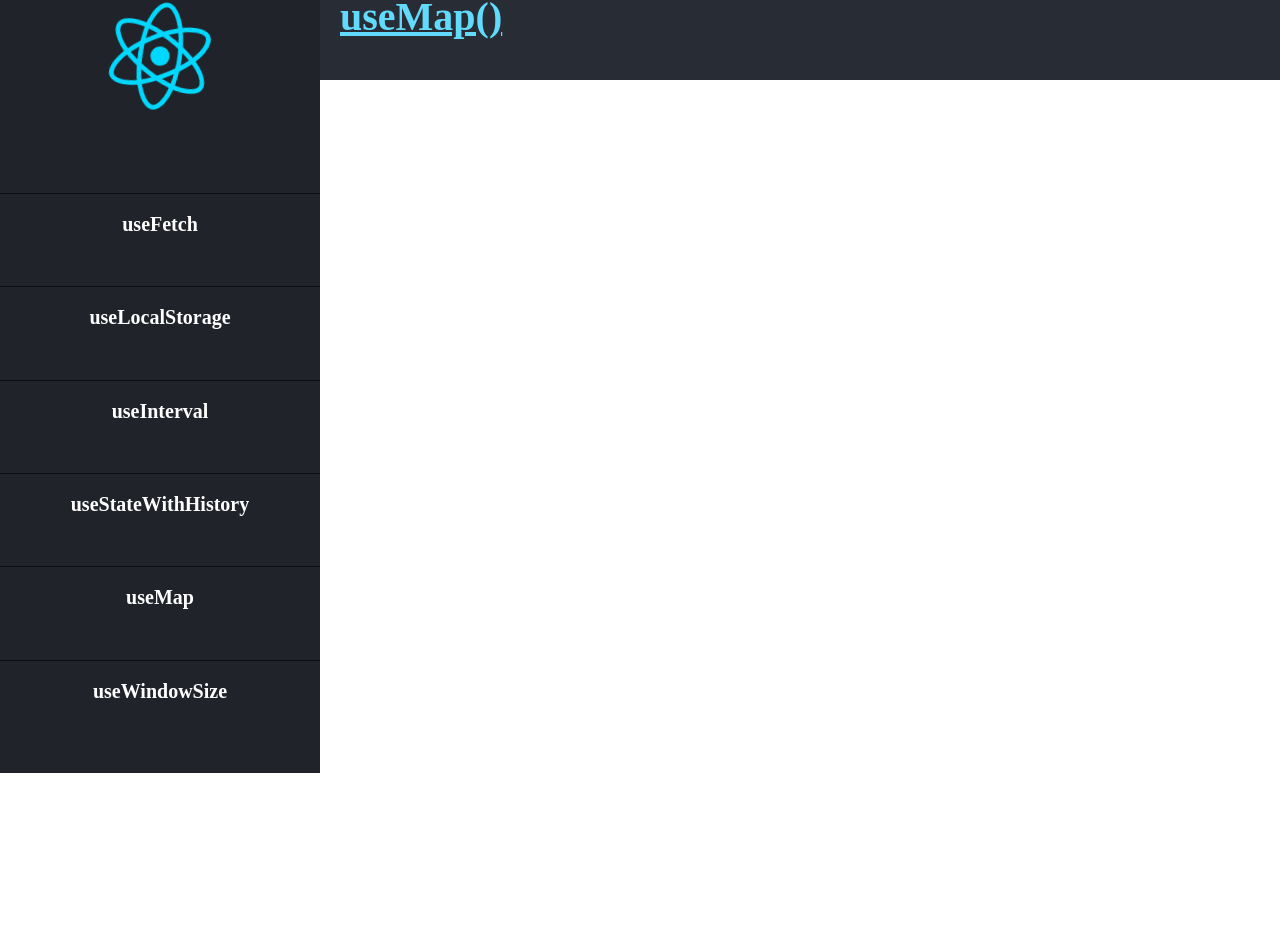
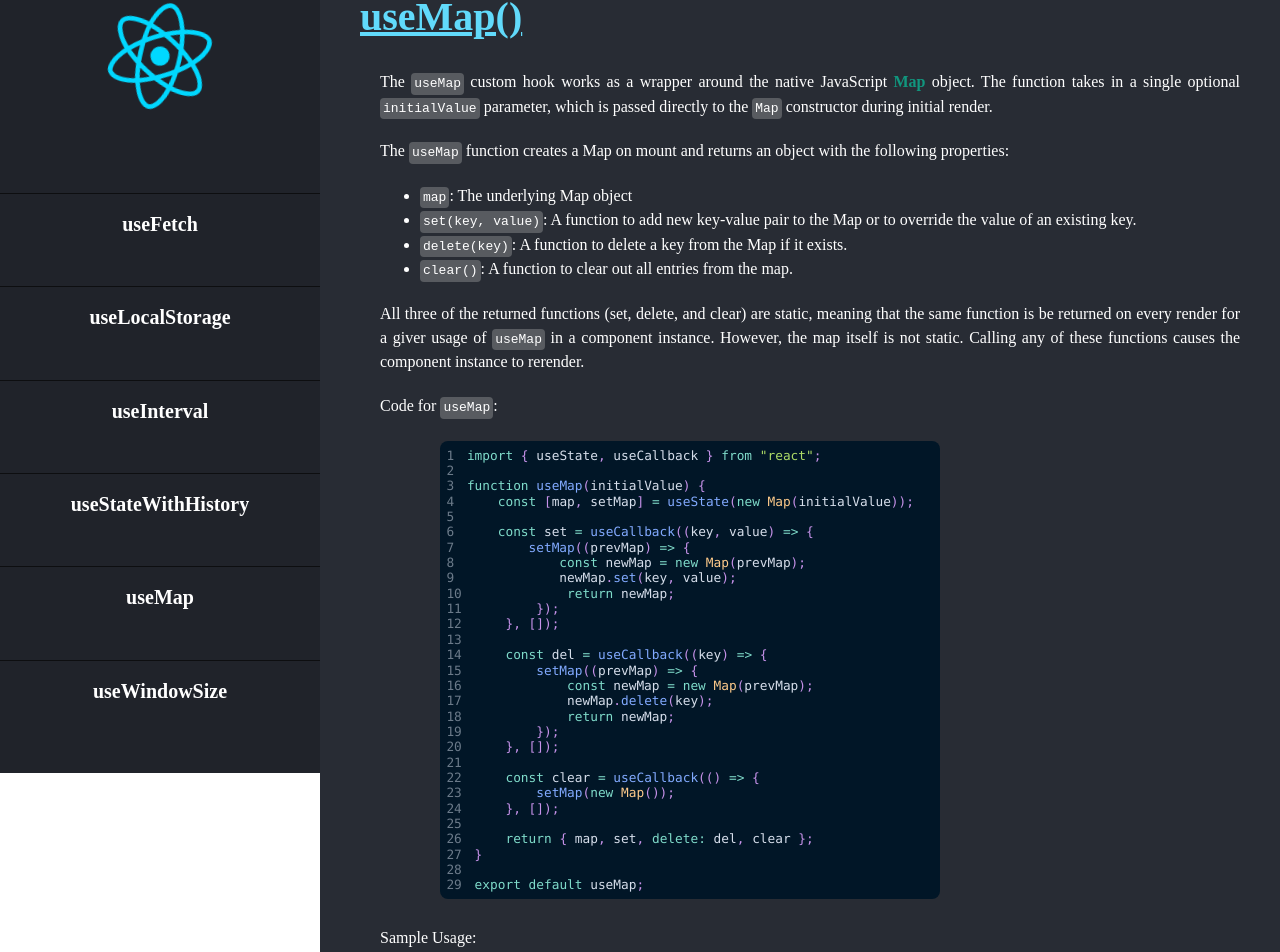
Before and after one commit to Milind452/react-custom-hooks, a React (Vite) app: page /useMap in a window 1280 px wide. Shown: the part 27-979 px from the top of the page. Before the commit the page ends 800 px from the top, so only its background shows below. Built offline with nearby package versions, Linux system fonts and the light colour scheme.

Commit message:
Add content for useMap

```diff
--- a/src/Components/UseMap.jsx
+++ b/src/Components/UseMap.jsx
@@ -1,3 +1,198 @@
+import "../prism.css";
+import "./hookStyles.css";
+import Highlight, { defaultProps } from "prism-react-renderer";
+import theme from "prism-react-renderer/themes/nightOwl";
+
 export default function UseMap() {
-    return <h2>useMap()</h2>;
+    const hookCode = `
+import { useState, useCallback } from "react";
+
+function useMap(initialValue) {
+    const [map, setMap] = useState(new Map(initialValue));
+
+    const set = useCallback((key, value) => {
+        setMap((prevMap) => {
+            const newMap = new Map(prevMap);
+            newMap.set(key, value);
+            return newMap;
+        });
+    }, []);
+
+    const del = useCallback((key) => {
+        setMap((prevMap) => {
+            const newMap = new Map(prevMap);
+            newMap.delete(key);
+            return newMap;
+        });
+    }, []);
+
+    const clear = useCallback(() => {
+        setMap(new Map());
+    }, []);
+
+    return { map, set, delete: del, clear };
 }
+
+export default useMap;
+    `.trim();
+
+    const hookSampleCode = `
+const {map, set, delete: del, clear} = useMap([
+    ['test', 123],
+    [456, 'hello world'],
+]);
+
+console.log(map.get('test')); // 123
+console.log(map.get(456)); // 'hello world'
+
+set(789, true);
+
+// After rerender:
+console.log(map.get('test')); // 123
+console.log(map.get(456)); // 'hello world'
+console.log(map.get(789)); // true
+
+del(456);
+
+// After rerender:
+console.log(map.get('test')); // 123
+console.log(map.get(456)); // undefined
+console.log(map.get(789)); // true
+
+clear();
+
+// After rerender:
+console.log(map.get('test')); // undefined
+console.log(map.get(456)); // undefined
+console.log(map.get(789)); // undefined
+    `.trim();
+
+    return (
+        <article>
+            <h2>useMap()</h2>
+            <p>
+                The <pre>useMap</pre> custom hook works as a wrapper around the
+                native JavaScript{" "}
+                <a
+                    href="https://developer.mozilla.org/en-US/docs/Web/JavaScript/Reference/Global_Objects/Map"
+                    target="_blank"
+                >
+                    Map
+                </a>{" "}
+                object. The function takes in a single optional{" "}
+                <pre>initialValue</pre> parameter, which is passed directly to
+                the <pre>Map</pre> constructor during initial render.
+            </p>
+            <p>
+                The <pre>useMap</pre> function creates a Map on mount and
+                returns an object with the following properties:
+            </p>
+            <ul>
+                <li>
+                    <pre>map</pre>: The underlying Map object
+                </li>
+                <li>
+                    <pre>set(key, value)</pre>: A function to add new key-value
+                    pair to the Map or to override the value of an existing key.
+                </li>
+                <li>
+                    <pre>delete(key)</pre>: A function to delete a key from the
+                    Map if it exists.
+                </li>
+                <li>
+                    <pre>clear()</pre>: A function to clear out all entries from
+                    the map.
+                </li>
+            </ul>
+            <p>
+                All three of the returned functions (set, delete, and clear) are
+                static, meaning that the same function is be returned on every
+                render for a giver usage of <pre>useMap</pre> in a component
+                instance. However, the map itself is not static. Calling any of
+                these functions causes the component instance to rerender.
+            </p>
+            <p>
+                Code for <pre>useMap</pre>:
+            </p>
+            <div className="code-wrapper">
+                <Highlight
+                    {...defaultProps}
+                    code={hookCode}
+                    theme={theme}
+                    language="jsx"
+                >
+                    {({
+                        className,
+                        style,
+                        tokens,
+                        getLineProps,
+                        getTokenProps,
+                    }) => (
+                        <pre className="language-javascript" style={style}>
+                            {tokens.map((line, i) => (
+                                <div
+                                    className="line"
+                                    key={i}
+                                    {...getLineProps({ line, key: i })}
+                                >
+                                    <div className="line-no">{i + 1}</div>
+                                    <div className="line-content">
+                                        {line.map((token, key) => (
+                                            <span
+                                                key={key}
+                                                {...getTokenProps({
+                                                    token,
+                                                    key,
+                                                })}
+                                            />
+                                        ))}
+                                    </div>
+                                </div>
+                            ))}
+                        </pre>
+                    )}
+                </Highlight>
+            </div>
+            <p>Sample Usage:</p>
+            <div className="code-wrapper">
+                <Highlight
+                    {...defaultProps}
+                    code={hookSampleCode}
+                    theme={theme}
+                    language="jsx"
+                >
+                    {({
+                        className,
+                        style,
+                        tokens,
+                        getLineProps,
+                        getTokenProps,
+                    }) => (
+                        <pre className="language-javascript" style={style}>
+                            {tokens.map((line, i) => (
+                                <div
+                                    className="line"
+                                    key={i}
+                                    {...getLineProps({ line, key: i })}
+                                >
+                                    <div className="line-no">{i + 1}</div>
+                                    <div className="line-content">
+                                        {line.map((token, key) => (
+                                            <span
+                                                key={key}
+                                                {...getTokenProps({
+                                                    token,
+                                                    key,
+                                                })}
+                                            />
+                                        ))}
+                                    </div>
+                                </div>
+                            ))}
+                        </pre>
+                    )}
+                </Highlight>
+            </div>
+        </article>
+    );
+}
```
